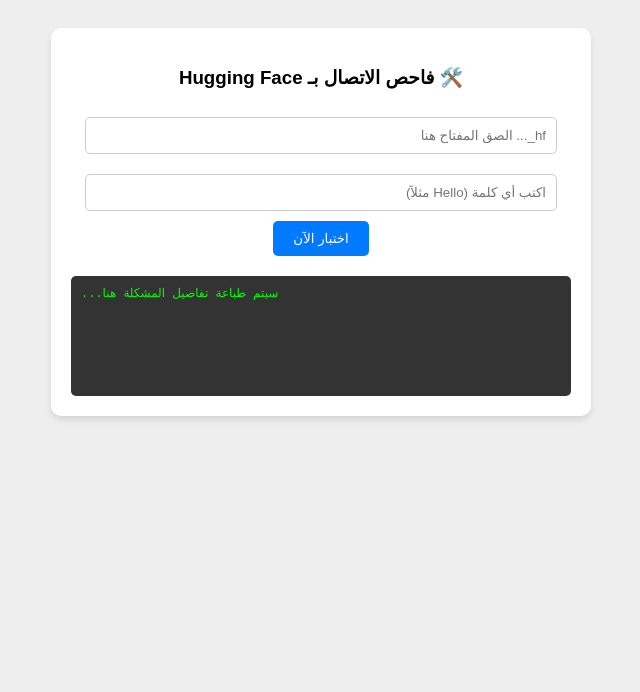
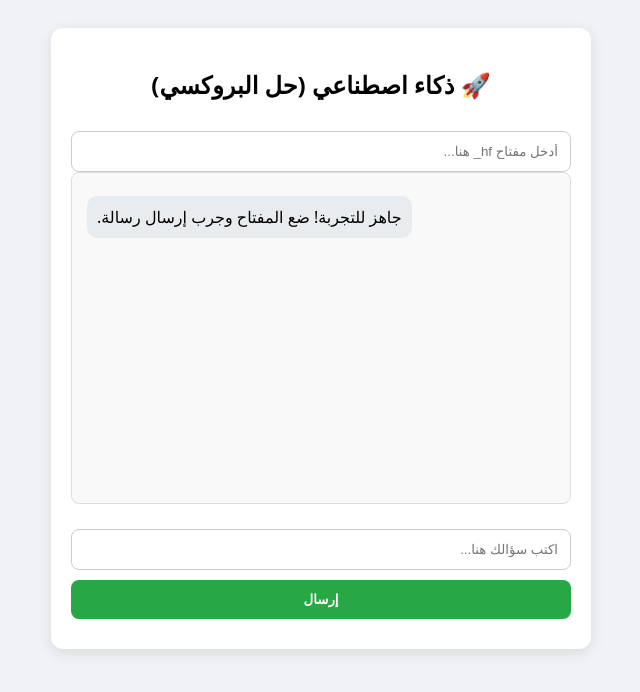
Before and after one commit to eloshbagi-dot/myaitesting, a plain HTML site: page index.html in a window 1280 px wide. Shown: the whole page, without its empty margins (319-959 px from the left). Drawn offline with Linux system fonts and the light colour scheme.

Commit message:
Revise index.html for AI proxy lab interface
Updated the HTML structure and styles for the AI proxy lab interface, enhancing user input and message display features.

```diff
--- a/index.html
+++ b/index.html
@@ -2,61 +2,89 @@
 <html lang="ar" dir="rtl">
 <head>
     <meta charset="UTF-8">
-    <title>إصلاح نهائي</title>
+    <meta name="viewport" content="width=device-width, initial-scale=1.0">
+    <title>مختبر الذكاء الاصطناعي - نسخة البروكسي</title>
     <style>
-        body { font-family: sans-serif; padding: 20px; background: #eee; text-align: center; }
-        #debug-log { background: #333; color: #0f0; padding: 10px; text-align: left; font-family: monospace; height: 100px; overflow: auto; margin-top: 10px; border-radius: 5px; font-size: 12px; }
-        .card { background: white; padding: 20px; border-radius: 10px; max-width: 500px; margin: auto; box-shadow: 0 4px 6px rgba(0,0,0,0.1); }
-        input { width: 90%; padding: 10px; margin: 10px 0; border: 1px solid #ccc; border-radius: 5px; }
-        button { background: #007bff; color: white; border: none; padding: 10px 20px; border-radius: 5px; cursor: pointer; }
+        body { font-family: system-ui, sans-serif; background: #f0f2f5; padding: 20px; direction: rtl; text-align: center; }
+        .container { max-width: 500px; margin: auto; background: white; padding: 20px; border-radius: 12px; box-shadow: 0 4px 15px rgba(0,0,0,0.1); }
+        .messages { height: 300px; overflow-y: auto; border: 1px solid #ddd; padding: 15px; margin-bottom: 15px; border-radius: 8px; background: #f9f9f9; display: flex; flex-direction: column; text-align: right; }
+        .msg { margin: 8px 0; padding: 10px; border-radius: 10px; max-width: 85%; line-height: 1.4; }
+        .user { background: #007bff; color: white; align-self: flex-start; }
+        .bot { background: #e9ecef; color: black; align-self: flex-end; }
+        .error { background: #fee; color: #b00; align-self: center; font-size: 13px; }
+        input, button { width: 100%; padding: 12px; margin-top: 10px; border-radius: 8px; border: 1px solid #ccc; box-sizing: border-box; }
+        button { background: #28a745; color: white; cursor: pointer; border: none; font-weight: bold; }
+        button:disabled { background: #ccc; }
+        #debug { font-size: 11px; color: #888; margin-top: 10px; text-align: left; direction: ltr; }
     </style>
 </head>
 <body>
 
-<div class="card">
-    <h3>🛠️ فاحص الاتصال بـ Hugging Face</h3>
-    <input type="password" id="key" placeholder="hf_... الصق المفتاح هنا">
-    <input type="text" id="msg" placeholder="اكتب أي كلمة (Hello مثلاً)">
-    <button onclick="testConnection()">اختبار الآن</button>
+<div class="container">
+    <h2>🚀 ذكاء اصطناعي (حل البروكسي)</h2>
+    <input type="password" id="api-key" placeholder="أدخل مفتاح hf_ هنا...">
 
-    <div id="result" style="margin-top: 20px; font-weight: bold;"></div>
+    <div class="messages" id="chat-box">
+        <div class="msg bot">جاهز للتجربة! ضع المفتاح وجرب إرسال رسالة.</div>
+    </div>
 
-    <div id="debug-log">سيتم طباعة تفاصيل المشكلة هنا...</div>
+    <input type="text" id="user-input" placeholder="اكتب سؤالك هنا...">
+    <button onclick="askAI()" id="send-btn">إرسال</button>
+    <div id="debug"></div>
 </div>
 
 <script>
-    async function testConnection() {
-        const key = document.getElementById('key').value.trim();
-        const msg = document.getElementById('msg').value;
-        const log = document.getElementById('debug-log');
-        const res = document.getElementById('result');
+    async function askAI() {
+        const key = document.getElementById('api-key').value.trim();
+        const userInput = document.getElementById('user-input');
+        const text = userInput.value.trim();
+        const btn = document.getElementById('send-btn');
+        const box = document.getElementById('chat-box');
+        const debug = document.getElementById('debug');
 
-        log.innerHTML = "بدء الاتصال...";
-        res.innerText = "جاري المحاولة...";
+        if(!key || !text) return alert("المفتاح أو النص فارغ!");
+
+        // إضافة رسالتك
+        box.innerHTML += `<div class="msg user">${text}</div>`;
+        box.scrollTop = box.scrollHeight;
+
+        btn.disabled = true;
+        btn.innerText = "جاري التفكير...";
+        debug.innerText = "يتم الآن طلب البيانات عبر البروكسي...";
 
         try {
-            // سنستخدم موديل صغير جداً للتجربة
-            const response = await fetch("https://api-inference.huggingface.co/models/facebook/blenderbot-400M-distill", {
+            // استخدام بروكسي لتخطي مشكلة CORS
+            const targetUrl = "https://api-inference.huggingface.co/models/facebook/blenderbot-400M-distill";
+            const proxyUrl = "https://corsproxy.io/?" + encodeURIComponent(targetUrl);
+
+            const response = await fetch(proxyUrl, {
                 method: "POST",
-                headers: { "Authorization": `Bearer ${key}`, "Content-Type": "application/json" },
-                body: JSON.stringify({ inputs: msg })
+                headers: {
+                    "Authorization": `Bearer ${key}`,
+                    "Content-Type": "application/json"
+                },
+                body: JSON.stringify({ inputs: text })
             });
 
             const data = await response.json();
-            log.innerHTML = "كود الحالة: " + response.status + "\n" + JSON.stringify(data);
+            debug.innerText = "كود الاستجابة: " + response.status;
 
             if (response.ok) {
-                res.style.color = "green";
-                res.innerText = "✅ نجح الاتصال! الرد: " + (data[0]?.generated_text || "لا يوجد نص");
+                // استخراج الرد
+                let reply = Array.isArray(data) ? data[0].generated_text : data.generated_text;
+                box.innerHTML += `<div class="msg bot">${reply || "وصل رد فارغ"}</div>`;
             } else {
-                res.style.color = "red";
-                res.innerText = "❌ فشل: " + (data.error || "خطأ غير معروف");
+                box.innerHTML += `<div class="msg error">❌ خطأ: ${data.error || "مشكلة في المفتاح"}</div>`;
             }
-        } catch (err) {
-            log.innerHTML = "خطأ برمجي: " + err.message;
-            res.style.color = "orange";
-            res.innerText = "⚠️ خطأ في الشبكة أو CORS";
+        } catch (e) {
+            box.innerHTML += `<div class="msg error">📡 فشل نهائي: البروكسي لم ينجح أو الإنترنت ضعيف.</div>`;
+            debug.innerText = "Error: " + e.message;
         }
+
+        btn.disabled = false;
+        btn.innerText = "إرسال";
+        userInput.value = "";
+        box.scrollTop = box.scrollHeight;
     }
 </script>
 
```
